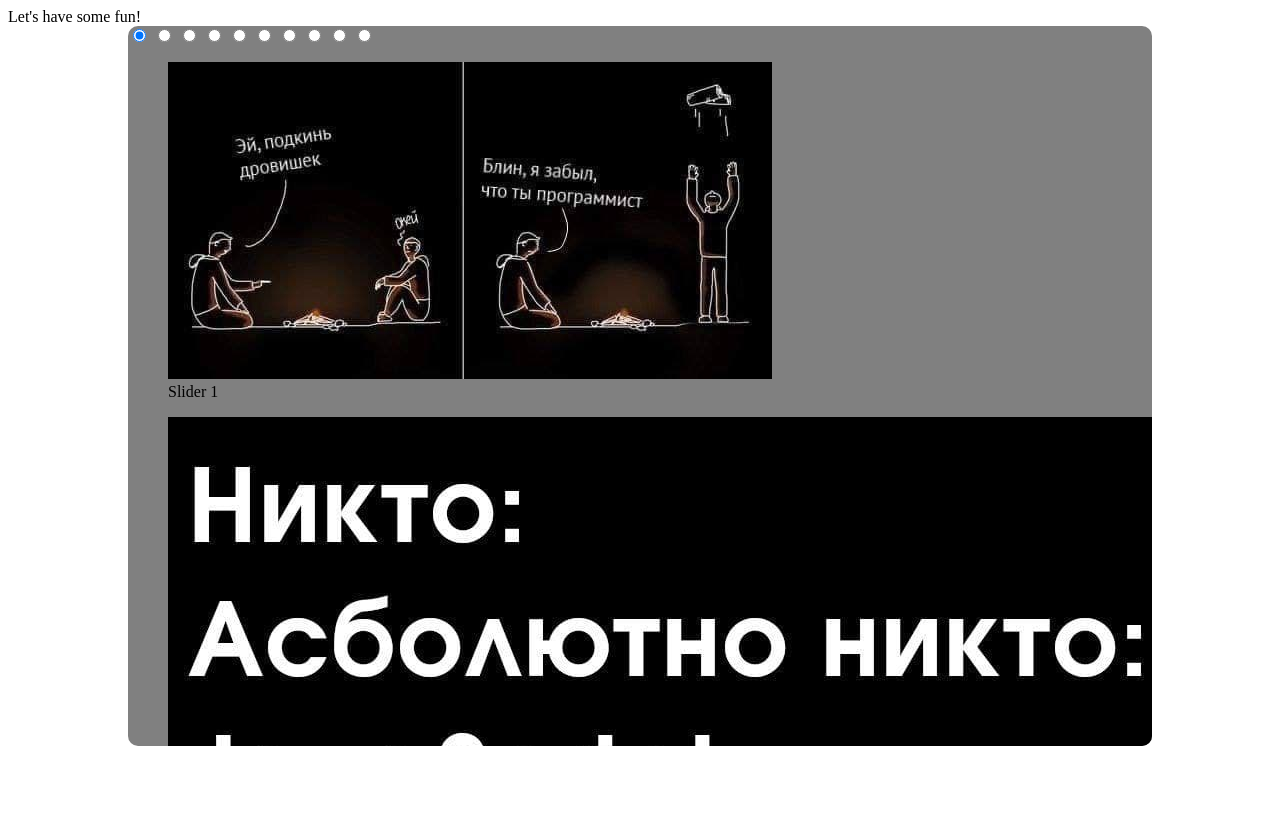
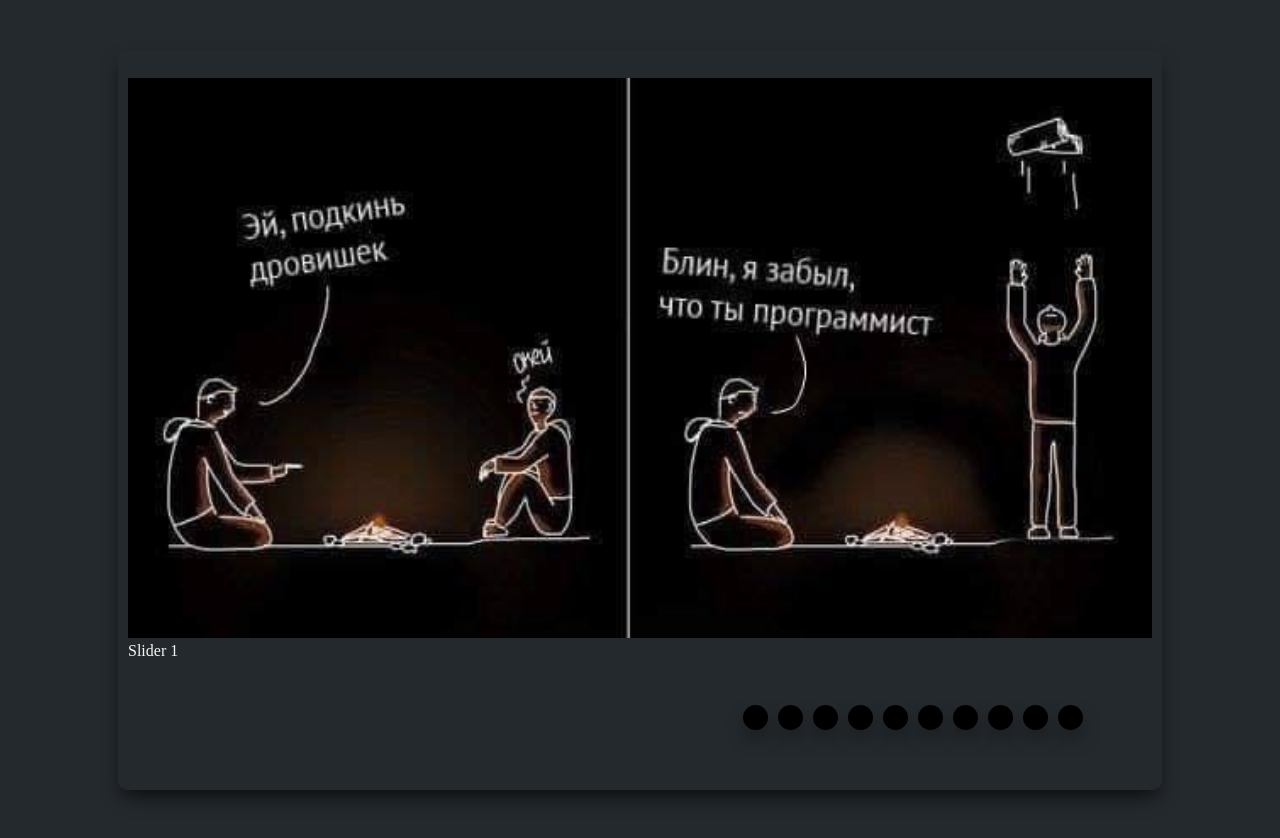
Before and after one commit to AlexKuryanov/cssMemSlider, a plain HTML site: page cssMemSlider/index.html in a window 1280 px wide. Before the commit the page ends 800 px from the top, so only its background shows below. Drawn offline with Linux system fonts and the light colour scheme.

Commit message:
feat: make switcher (Sun, Oct 17, 2021 08:27:22 PM)

```diff
--- a/cssMemSlider/index.html
+++ b/cssMemSlider/index.html
@@ -24,46 +24,47 @@
       <input type="radio" name="slide" id="slide9" class="slider__nav">
       <input type="radio" name="slide" id="slide10" class="slider__nav">
       <div class="slider__list">
-        <figure class="slider__item">
+        <figure class="slider__item s1">
           <img src="./assets/pic1.jpg" alt="" class="slider__pic">
           <figcaption>Slider 1</figcaption>
         </figure>
-        <figure class="slider__item">
+        <figure class="slider__item s2">
           <img src="./assets/pic2.jpg" alt="" class="slider__pic">
           <figcaption>Slider 2</figcaption>
         </figure>
-        <figure class="slider__item">
+        <figure class="slider__item s3">
           <img src="./assets/pic3.jpg" alt="" class="slider__pic">
           <figcaption>Slider 3</figcaption>
         </figure>
-        <figure class="slider__item">
+        <figure class="slider__item s4">
           <img src="./assets/pic4.jpg" alt="" class="slider__pic">
           <figcaption>Slider 4</figcaption>
         </figure>
-        <figure class="slider__item">
+        <figure class="slider__item s5">
           <img src="./assets/pic5.jpg" alt="" class="slider__pic">
           <figcaption>Slider 5</figcaption>
         </figure>
-        <figure class="slider__item">
+        <figure class="slider__item s6">
           <img src="./assets/pic6.jpg" alt="" class="slider__pic">
           <figcaption>Slider 6</figcaption>
         </figure>
-        <figure class="slider__item">
+        <figure class="slider__item s7">
           <img src="./assets/pic7.jpg" alt="" class="slider__pic">
           <figcaption>Slider 7</figcaption>
         </figure>
-        <figure class="slider__item">
+        <figure class="slider__item s8">
           <img src="./assets/pic8.jpg" alt="" class="slider__pic">
           <figcaption>Slider 8</figcaption>
         </figure>
-        <figure class="slider__item">
+        <figure class="slider__item s9">
           <img src="./assets/pic9.jpg" alt="" class="slider__pic">
           <figcaption>Slider 9</figcaption>
         </figure>
-        <figure class="slider__item">
+        <figure class="slider__item s10">
           <img src="./assets/pic10.jpg" alt="" class="slider__pic">
           <figcaption>Slider 10</figcaption>
         </figure>
+      </div>
     </div>
     <div class="slider__controls">
       <label for="slide1" class="btn"></label>
@@ -78,7 +79,6 @@
       <label for="slide10" class="btn"></label>
     </div>
   </div>
-  </div>
 </body>
 
 </html>
--- a/cssMemSlider/style.css
+++ b/cssMemSlider/style.css
@@ -1,15 +1,123 @@
 /* git commit -m "init: <message> `LANG=en_EN date +'(%a, %b %d, %Y %r)'`" */
+
+* {
+  margin: 0;
+  padding: 0;
+}
+
+body {
+  background-color: #24292d;
+}
+
+.header {
+  text-align: center;
+  font-size: 0;
+}
 
 .slider {
   width: 80vw;
   height: 90vh;
   overflow: hidden;
-  margin: 0 auto;
-  background-color: gray;
+  margin: 50px auto;
+  border: 10px solid #24292d;
   border-radius: 10px;
+  box-shadow: 0 10px 20px -5px rgba(0, 0, 0, 0.75);
+}
+
+.slider__controls {
+  display: flex;
+  justify-content: end;
+  align-items: center;
+
+  position: absolute;
+  bottom: 65px;
+  right: 15%;
+}
+
+.btn {
+  width: 5px;
+  height: 5px;
+  margin: 5px;
+  padding: 10px;
+  cursor: pointer;
+  background-color: black;
+  box-shadow: 0 10px 20px -5px rgba(0, 0, 0, 0.75);
+  border-radius: 50%;
+  transition: all .5s ease;
+}
+
+.btn:hover {
+  background-color: whitesmoke;
+  box-shadow: 0 0 2px 0 rgba(49, 47, 47, 0.8);
+  opacity: 0.7;
+}
+
+input[name="slide"] {
+  visibility: hidden;
+}
+
+.slider__list {
+  width: 1000%;
+  height: 100%;
+  display: flex;
+  transition: all .5s ease;
 }
 
 .slider__item {
+  width: 10%;
+}
+
+.slider__pic {
   width: 100%;
-  height: auto;
+  height: 70vh;
 }
+
+figcaption {
+  color: whitesmoke;
+}
+
+#slide1:checked ~ .slider__list {
+  margin-left: 0;
+}
+
+#slide1:checked~.slider__controls label[for="slide1"] {
+  box-shadow: 0 10px 20px -5px rgba(255, 255, 255, 0.75);
+  color: whitesmoke;
+  background-color: whitesmoke;
+}
+
+#slide2:checked ~ .slider__list {
+  margin-left: -100%;
+}
+
+#slide3:checked ~ .slider__list {
+  margin-left: -200%;
+}
+
+#slide4:checked ~ .slider__list {
+  margin-left: -300%;
+}
+
+#slide5:checked ~ .slider__list {
+  margin-left: -400%;
+}
+
+#slide6:checked ~ .slider__list {
+  margin-left: -500%;
+}
+
+#slide7:checked ~ .slider__list {
+  margin-left: -600%;
+}
+
+#slide8:checked ~ .slider__list {
+  margin-left: -700%;
+}
+
+#slide9:checked ~ .slider__list {
+  margin-left: -800%;
+}
+
+#slide10:checked ~ .slider__list {
+  margin-left: -900%;
+}
```
Also changed, not shown: cssMemSlider/assets/pic10.jpg. Lines whose indentation alone changed are shown as unchanged.
